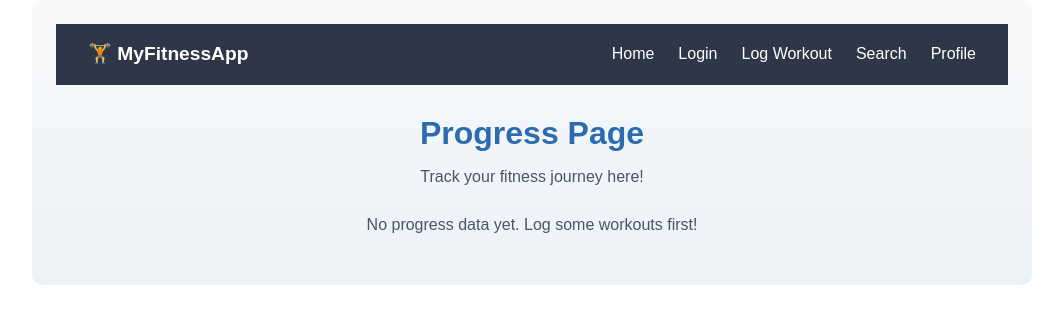
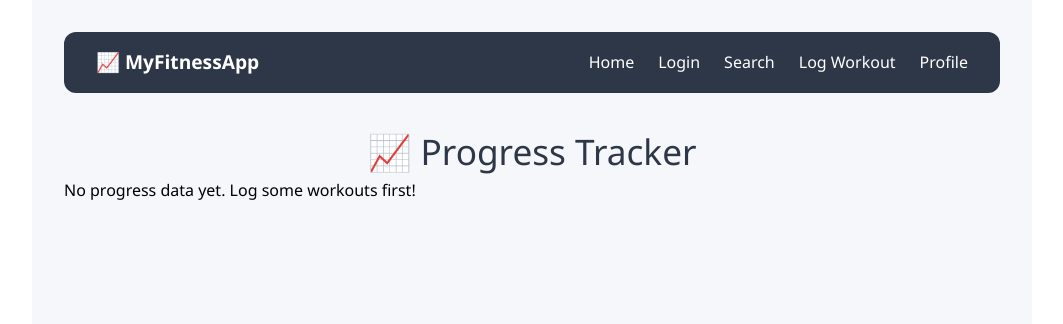
Before and after one commit to Fionasyona/FE_Fitness-Buddy, a React (Vite) app in the folder Fitness-Buddy/: page /ProgressPage in a window 1280 px wide. Shown: the top 324 px of the page, without its empty margins (108-1171 px from the left). Built offline with nearby package versions, Linux system fonts and the light colour scheme.

Commit message:
modified the profile, progress and logworkout pages

```diff
--- a/Fitness-Buddy/package.json
+++ b/Fitness-Buddy/package.json
@@ -3,6 +3,7 @@
   "private": true,
   "version": "0.0.0",
   "type": "module",
+
   "scripts": {
     "dev": "vite",
     "build": "vite build",
--- a/Fitness-Buddy/src/pages/LogworkoutPage.jsx
+++ b/Fitness-Buddy/src/pages/LogworkoutPage.jsx
@@ -19,27 +19,27 @@ function LogWorkoutPage() {
     localStorage.setItem("workoutList", JSON.stringify(workoutList));
 
     const totalWorkouts = workoutList.reduce(
-      (count, w) => count + w.exercises.length,
+      (sum, w) => sum + w.exercises.length,
       0
     );
     const totalCalories = workoutList.reduce(
       (sum, w) =>
         sum +
         w.exercises.reduce(
-          (exSum, ex) =>
-            exSum +
-            ex.sets.reduce((s, set) => s + set.reps * set.weight * 0.1, 0),
+          (s, ex) =>
+            s +
+            ex.sets.reduce((ss, set) => ss + set.reps * set.weight * 0.1, 0),
           0
         ),
       0
     );
 
     let progressData = JSON.parse(localStorage.getItem("workoutData")) || [];
-    if (progressData.length === 0) {
-      progressData.push({ totalWorkouts, totalCalories });
-    } else {
-      progressData[progressData.length - 1] = { totalWorkouts, totalCalories };
-    }
+    progressData.push({
+      date: new Date().toISOString(),
+      totalWorkouts,
+      totalCalories,
+    });
     localStorage.setItem("workoutData", JSON.stringify(progressData));
   }, [workoutList]);
 
@@ -89,7 +89,7 @@ function LogWorkoutPage() {
     <div className="workout-logger">
       {/* ✅ NAVBAR */}
       <nav className="navbar log-workout-navbar">
-        <div className="logo">🏋️ MyFitnessApp</div>
+        <div className="logo"> 📈 MyFitnessApp</div>
         <div className="menu-icon" onClick={() => setMenuOpen(!menuOpen)}>
           ☰
         </div>
@@ -99,9 +99,6 @@ function LogWorkoutPage() {
           </li>
           <li>
             <a href="/LoginPage">Login</a>
-          </li>
-          <li>
-            <a href="/LogWorkoutPage">Log Workout</a>
           </li>
           <li>
             <a href="/Searchpage">Search</a>
--- a/Fitness-Buddy/src/pages/ProfilePage.jsx
+++ b/Fitness-Buddy/src/pages/ProfilePage.jsx
@@ -27,7 +27,7 @@ function ProfilePage() {
     <div className="profile-page">
       {/* ✅ Navbar */}
       <nav className="navbar profile-navbar">
-        <div className="logo">🏋️ MyFitnessApp</div>
+        <div className="logo">📈 MyFitnessApp</div>
         <div className="menu-icon" onClick={() => setMenuOpen(!menuOpen)}>
           ☰
         </div>
@@ -56,14 +56,16 @@ function ProfilePage() {
         <p>Fitness Enthusiast</p>
       </div>
 
-      {/* ✅ Toggle Personal Details */}
-      <div className="personal-details-toggle">
-        <h3 onClick={() => setShowDetails(!showDetails)}>
+      {/* ✅ All Options + Personal Details in SAME Container */}
+      <div className="profile-options">
+        {/* Personal Details */}
+        <h2 onClick={() => setShowDetails(!showDetails)}>
           Personal Details {showDetails ? "▲" : "▼"}
-        </h3>
+        </h2>
 
-        {showDetails && (
-          <form className="personal-details-form">
+        <form
+          className={`personal-details-form ${showDetails ? "active" : ""}`}
+        >
           <label>
             Weight:
             <input
@@ -104,11 +106,8 @@ function ProfilePage() {
             Save Details
           </button>
         </form>
-        )}
-      </div>
 
-      {/* Profile Options */}
-      <div className="profile-options">
+        {/* Other Options */}
         <h3>Account</h3>
         <ul>
           <li>⚙️ Settings</li>
--- a/Fitness-Buddy/src/pages/Progresspage.jsx
+++ b/Fitness-Buddy/src/pages/Progresspage.jsx
@@ -1,85 +1,25 @@
-import React, { useState, useEffect } from "react";
-import { Line, Bar } from "react-chartjs-2";
-import {
-  Chart as ChartJS,
-  CategoryScale,
-  LinearScale,
-  PointElement,
-  LineElement,
-  BarElement,
-  Title,
-  Tooltip,
-  Legend,
-} from "chart.js";
+import React, { useEffect, useState } from "react";
 import "../styles/ProgressPage.css";
 
-// ✅ Register chart.js components
-ChartJS.register(
-  CategoryScale,
-  LinearScale,
-  PointElement,
-  LineElement,
-  BarElement,
-  Title,
-  Tooltip,
-  Legend
-);
-
 function ProgressPage() {
-  const [labels, setLabels] = useState([]);
-  const [workouts, setWorkouts] = useState([]);
-  const [calories, setCalories] = useState([]);
+  const [progressData, setProgressData] = useState([]);
   const [menuOpen, setMenuOpen] = useState(false);
 
-  // ✅ Load progress data from localStorage
+  // Load data safely from localStorage
   useEffect(() => {
-    const progressData = JSON.parse(localStorage.getItem("workoutData")) || [];
-
-    // Convert into labels + datasets
-    const weeks = progressData.map((_, idx) => `Week ${idx + 1}`);
-    const workoutCounts = progressData.map((d) => d.totalWorkouts || 0);
-    const calorieCounts = progressData.map((d) => d.totalCalories || 0);
-
-    setLabels(weeks);
-    setWorkouts(workoutCounts);
-    setCalories(calorieCounts);
+    try {
+      const saved = JSON.parse(localStorage.getItem("workoutData")) || [];
+      setProgressData(saved);
+    } catch (err) {
+      console.error("Error loading workoutData:", err);
+      setProgressData([]);
+    }
   }, []);
-
-  // ✅ Chart Data
-  const lineData = {
-    labels,
-    datasets: [
-      {
-        label: "Workouts",
-        data: workouts,
-        borderColor: "blue",
-        backgroundColor: "lightblue",
-      },
-      {
-        label: "Calories Burned",
-        data: calories,
-        borderColor: "red",
-        backgroundColor: "pink",
-      },
-    ],
-  };
-
-  const barData = {
-    labels,
-    datasets: [
-      {
-        label: "Workouts",
-        data: workouts,
-        backgroundColor: "purple",
-      },
-    ],
-  };
 
   return (
     <div className="progress-page">
-      {/* ✅ NAVBAR */}
-      <nav className="navbar log-workout-navbar">
-        <div className="logo">🏋️ MyFitnessApp</div>
+      <nav className="navbar progresspage-navbar">
+        <div className="logo"> 📈 MyFitnessApp</div>
         <div className="menu-icon" onClick={() => setMenuOpen(!menuOpen)}>
           ☰
         </div>
@@ -91,10 +31,10 @@ function ProgressPage() {
             <a href="/LoginPage">Login</a>
           </li>
           <li>
-            <a href="/LogWorkoutPage">Log Workout</a>
+            <a href="/Searchpage">Search</a>
           </li>
           <li>
-            <a href="/Searchpage">Search</a>
+            <a href="/LogWorkoutPage">Log Workout</a>
           </li>
           <li>
             <a href="/ProfilePage">Profile</a>
@@ -102,24 +42,25 @@ function ProgressPage() {
         </ul>
       </nav>
 
-      <h1>Progress Page</h1>
-      <p>Track your fitness journey here!</p>
+      <h1>📈 Progress Tracker</h1>
 
-      {/* ✅ Show charts only if data exists */}
-      {labels.length > 0 ? (
-        <>
-          <div style={{ width: "600px", margin: "20px auto" }}>
-            <h2>Workouts vs Calories</h2>
-            <Line data={lineData} />
-          </div>
-
-          <div style={{ width: "600px", margin: "20px auto" }}>
-            <h2>Workouts Overview</h2>
-            <Bar data={barData} />
-          </div>
-        </>
+      {progressData.length === 0 ? (
+        <p>No progress data yet. Log some workouts first!</p>
       ) : (
-        <p>No progress data yet. Log some workouts first!</p>
+        <div className="progress-list">
+          {progressData.map((entry, index) => (
+            <div key={index} className="progress-card">
+              <h2>Week {index + 1}</h2>
+              <p>
+                <strong>Total Workouts:</strong> {entry.totalWorkouts}
+              </p>
+              <p>
+                <strong>Total Calories:</strong>{" "}
+                {Math.round(entry.totalCalories)}
+              </p>
+            </div>
+          ))}
+        </div>
       )}
     </div>
   );
--- a/Fitness-Buddy/src/pages/Searchpage.jsx
+++ b/Fitness-Buddy/src/pages/Searchpage.jsx
@@ -62,7 +62,7 @@ export default function SearchPage() {
     <div className="search-page-container">
       {/* Navbar */}
       <nav className="navbar SearchPage-navbar">
-        <div className="logo">🏋️ MyFitnessApp</div>
+        <div className="logo">📈 MyFitnessApp</div>
 
         <div className="menu-icon" onClick={() => setMenuOpen((prev) => !prev)}>
           ☰
--- a/Fitness-Buddy/src/styles/ProgressPage.css
+++ b/Fitness-Buddy/src/styles/ProgressPage.css
@@ -1,78 +1,124 @@
+/* ProgressPage.css */
+
 .progress-page {
+  padding: 2rem;
   max-width: 1000px;
   margin: 0 auto;
-  padding: 1.5rem;
-  background: linear-gradient(to bottom, #f8f9fa, #edf2f7);
-  border-radius: 10px;
-  font-family: Arial, sans-serif;
+  font-family: "Segoe UI", Tahoma, Geneva, Verdana, sans-serif;
+  background: #f5f7fa;
+  min-height: 100vh;
 }
 
-.progress-page h1 {
-  text-align: center;
-  color: #2b6cb0;
-  margin-bottom: 0.5rem;
-  font-size: 2rem;
+/* ---------------- NAVBAR ---------------- */
+.navbar {
+  display: flex;
+  justify-content: space-between;
+  align-items: center;
+  background: #2d3748;
+  color: white;
+  padding: 1rem 2rem;
+  border-radius: 12px;
+  position: sticky;
+  top: 0;
+  z-index: 1000;
+}
+
+.logo {
+  font-size: 1.4rem;
   font-weight: bold;
 }
 
-.progress-page p {
-  text-align: center;
-  color: #4a5568;
-  margin-bottom: 1.5rem;
+.menu-icon {
+  font-size: 1.8rem;
+  cursor: pointer;
+  display: none; /* hidden on desktop */
 }
 
-.progress-page h2 {
+.nav-links {
+  display: flex;
+  list-style: none;
+  gap: 1.5rem;
+}
+
+.nav-links li a {
+  color: white;
+  text-decoration: none;
+  font-weight: 500;
+  transition: color 0.2s;
+}
+
+.nav-links li a:hover {
+  color: #48bb78;
+}
+
+/* Mobile menu */
+.nav-links.active {
+  display: flex;
+  flex-direction: column;
+  position: absolute;
+  top: 70px;
+  right: 20px;
+  background: #2d3748;
+  padding: 1rem;
+  border-radius: 10px;
+  box-shadow: 0 4px 12px rgba(0, 0, 0, 0.15);
+}
+
+@media (max-width: 768px) {
+  .menu-icon {
+    display: block;
+  }
+
+  .nav-links {
+    display: none;
+  }
+
+  .nav-links li {
+    margin: 0.5rem 0;
+  }
+}
+
+/* ---------------- MAIN CONTENT ---------------- */
+h1 {
   text-align: center;
-  margin-bottom: 0.8rem;
+  margin-top: 2rem;
+  font-size: 2.2rem;
   color: #2d3748;
 }
 
-.progress-page button {
-  display: block;
-  margin: 1rem auto;
-  background: #2b6cb0;
-  color: white;
-  border: none;
-  border-radius: 6px;
-  padding: 0.6rem 1.2rem;
-  font-size: 1rem;
-  cursor: pointer;
-  transition: background 0.3s ease;
+.progress-list {
+  display: grid;
+  grid-template-columns: repeat(auto-fit, minmax(260px, 1fr));
+  gap: 1.5rem;
+  margin-top: 2rem;
+  padding: 1rem;
 }
 
-.progress-page button:hover {
-  background: #2c5282;
+.progress-card {
+  background: white;
+  border-radius: 16px;
+  padding: 1.5rem;
+  box-shadow: 0 4px 12px rgba(0, 0, 0, 0.08);
+  transition: transform 0.2s ease, box-shadow 0.2s ease;
 }
 
-/* Chart containers */
-.chart-container {
-  background: #ffffff;
-  border: 2px solid #cbd5e0;
-  border-radius: 10px;
-  padding: 1rem;
-  margin: 1.5rem auto;
-  box-shadow: 0px 2px 6px rgba(0, 0, 0, 0.05);
-  width: 90%;
-  max-width: 650px;
+.progress-card:hover {
+  transform: translateY(-6px);
+  box-shadow: 0 6px 16px rgba(0, 0, 0, 0.12);
 }
 
-/* Navbar override */
-.log-workout-navbar {
-  margin-bottom: 1.5rem;
+.progress-card h2 {
+  margin-bottom: 0.5rem;
+  color: #4a90e2;
+  font-size: 1.3rem;
 }
 
-/* Mobile responsiveness */
-@media (max-width: 768px) {
-  .chart-container {
-    width: 100%;
-    padding: 0.8rem;
-  }
+.progress-card p {
+  margin: 0.4rem 0;
+  color: #555;
+  font-size: 0.95rem;
+}
 
-  .progress-page h1 {
-    font-size: 1.5rem;
-  }
-
-  .progress-page button {
-    width: 100%;
-  }
+.progress-card strong {
+  color: #222;
 }
```
Also changed, not shown: Fitness-Buddy/src/styles/ProfilePage.css (+37 -25 lines). Lines whose indentation alone changed are shown as unchanged.
